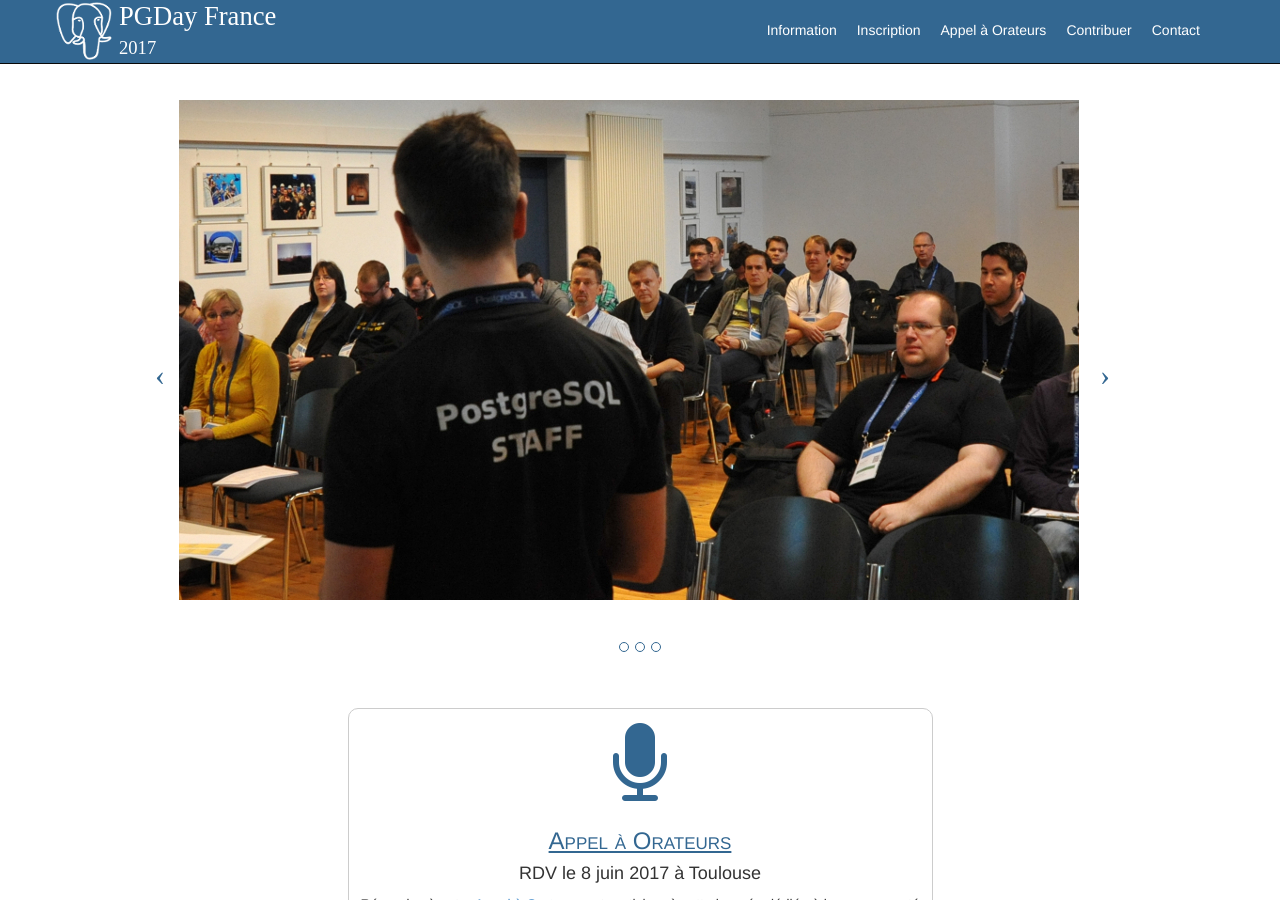
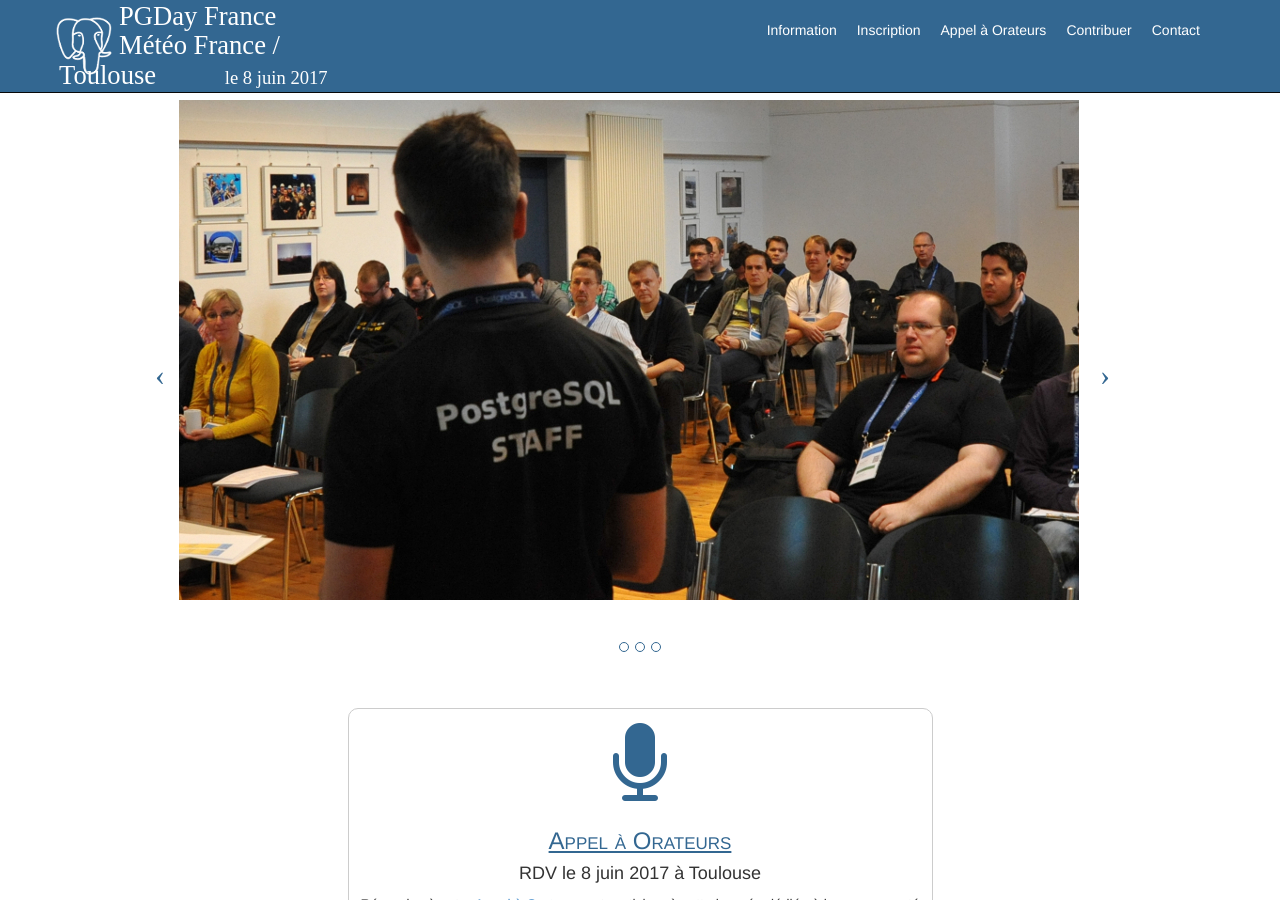
Before and after one commit to postgresqlfr/2024.pgday.fr, a Jekyll site: the page built from index.html, in a window 1280 px wide and 900 px high. Built offline with Jekyll 4.4.1, drawn with Linux system fonts in a browser that asks for light colours; Markdown is read by kramdown in place of the engine named in the settings.

Commit message:
Update default.html

```diff
--- a/_layouts/default.html
+++ b/_layouts/default.html
@@ -26,7 +26,8 @@
           </button>
 
             <div class="navbar-brand"> <a href="index.html">PGDay France</a>
-            <a href="index.html" class="brand-info">2017</a>
+            <a hrtef="https://www.meteo.fr/">  Météo France / Toulouse</a>
+            <a href="index.html" class="brand-info"> le 8 juin 2017</a>
               </div>
         </div>
 
```
